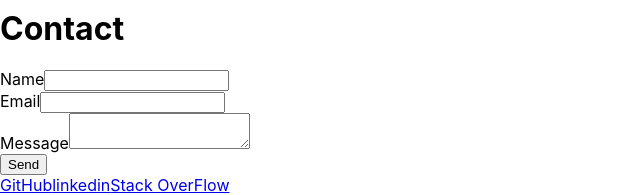
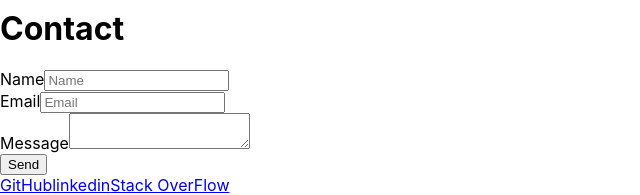
Before and after one commit to BuggyFord/New-Portfolio-React-Version, a React (Create React App) app in the folder my-app/: page / in a window 1280 px wide. Both pictures are taken after a click on the button "Contact". Shown: the part 224-419 px from the top of the page, without its empty margins (0-640 px from the left). Built offline with nearby package versions, Linux system fonts and the light colour scheme.

Commit message:
added placeholders to input fields

```diff
--- a/my-app/src/components/contact.js
+++ b/my-app/src/components/contact.js
@@ -28,13 +28,13 @@ function Contact() {
                     <label>
                         Name
                     </label>
-                    <input type="text" required/>
+                    <input type="text" placeholder="Name"required/>
                 </div>
                 <div>
                     <label htmlFor="email">
                         Email
                     </label>
-                    <input type="email" required/>
+                    <input type="email" placeholder="Email"required/>
                 </div>
                 <div>
                     <label htmlFor="message">
--- a/my-app/src/index.js
+++ b/my-app/src/index.js
@@ -2,12 +2,12 @@ import React from 'react';
 import ReactDOM from 'react-dom/client';
 import './index.css';
 import App from './App';
-import { BrowserRouter } from 'react-router-dom';
+
 
 const root = ReactDOM.createRoot(document.getElementById('root'));
 root.render(
-  <BrowserRouter> <React.StrictMode>
+<React.StrictMode>
   <App />
-</React.StrictMode></BrowserRouter>
+</React.StrictMode>
 
 );
```
